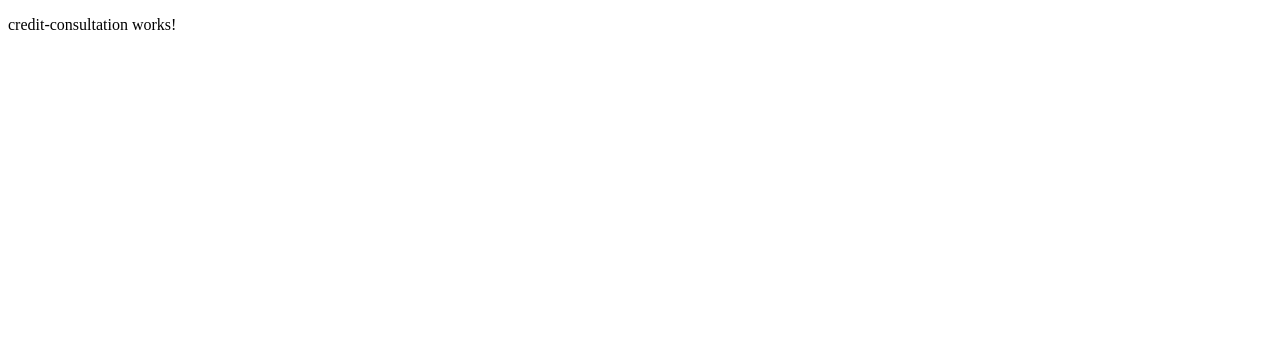
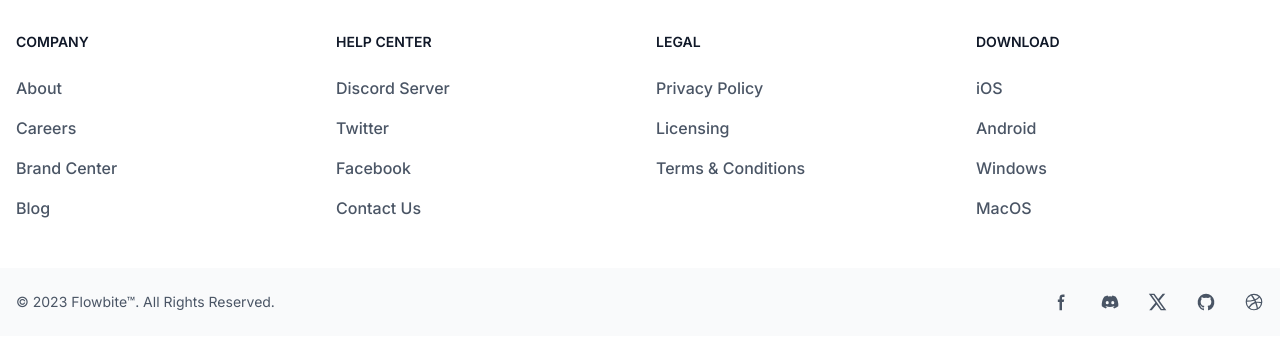
Before and after one commit to JeffersonDomingos/credits-front, an Angular app: page / in a window 1280 px wide. Shown: the top 350 px of the page. Built offline with nearby package versions, Linux system fonts and the light colour scheme.

Commit message:
feature: create credit consultation component and up version angular to 20

```diff
--- a/angular.json
+++ b/angular.json
@@ -15,7 +15,7 @@
       "prefix": "app",
       "architect": {
         "build": {
-          "builder": "@angular-devkit/build-angular:application",
+          "builder": "@angular/build:application",
           "options": {
             "outputPath": "dist/credits-front",
             "index": "src/index.html",
@@ -61,7 +61,7 @@
           "defaultConfiguration": "production"
         },
         "serve": {
-          "builder": "@angular-devkit/build-angular:dev-server",
+          "builder": "@angular/build:dev-server",
           "configurations": {
             "production": {
               "buildTarget": "credits-front:build:production"
@@ -73,10 +73,10 @@
           "defaultConfiguration": "development"
         },
         "extract-i18n": {
-          "builder": "@angular-devkit/build-angular:extract-i18n"
+          "builder": "@angular/build:extract-i18n"
         },
         "test": {
-          "builder": "@angular-devkit/build-angular:karma",
+          "builder": "@angular/build:karma",
           "options": {
             "polyfills": [
               "zone.js",
@@ -101,5 +101,31 @@
   },
   "cli": {
     "analytics": false
+  },
+  "schematics": {
+    "@schematics/angular:component": {
+      "type": "component"
+    },
+    "@schematics/angular:directive": {
+      "type": "directive"
+    },
+    "@schematics/angular:service": {
+      "type": "service"
+    },
+    "@schematics/angular:guard": {
+      "typeSeparator": "."
+    },
+    "@schematics/angular:interceptor": {
+      "typeSeparator": "."
+    },
+    "@schematics/angular:module": {
+      "typeSeparator": "."
+    },
+    "@schematics/angular:pipe": {
+      "typeSeparator": "."
+    },
+    "@schematics/angular:resolver": {
+      "typeSeparator": "."
+    }
   }
 }
--- a/src/app/app.component.ts
+++ b/src/app/app.component.ts
@@ -1,6 +1,8 @@
-import { Component } from '@angular/core';
+import { Component, OnInit } from '@angular/core';
 import { RouterOutlet } from '@angular/router';
-import { CreditConsultationComponent } from './app/credit-consultation/credit-consultation.component';
+import { CreditConsultationComponent } from './credit-consultation/credit-consultation.component';
+import { initFlowbite } from 'flowbite';
+
 
 @Component({
   selector: 'app-root',
@@ -10,4 +12,8 @@
 })
 export class AppComponent {
   title = 'credits-front';
+
+  ngOnInit(): void {
+    initFlowbite();
+  }
 }
--- a/src/app/app/credit-consultation/credit-consultation.component.html
+++ /dev/null
@@ -1 +0,0 @@
-<p>credit-consultation works!</p>
--- /dev/null
+++ b/src/app/credit-consultation/credit-consultation.component.html
@@ -0,0 +1,99 @@
+
+
+<footer class="bg-neutral-primary">
+    <div class="mx-auto w-full max-w-screen-xl">
+      <div class="grid grid-cols-2 gap-8 px-4 py-6 lg:py-8 md:grid-cols-4">
+        <div>
+            <h2 class="mb-6 text-sm font-semibold text-heading uppercase">Company</h2>
+            <ul class="text-body font-medium">
+                <li class="mb-4">
+                    <a href="#" class=" hover:underline">About</a>
+                </li>
+                <li class="mb-4">
+                    <a href="#" class="hover:underline">Careers</a>
+                </li>
+                <li class="mb-4">
+                    <a href="#" class="hover:underline">Brand Center</a>
+                </li>
+                <li class="mb-4">
+                    <a href="#" class="hover:underline">Blog</a>
+                </li>
+            </ul>
+        </div>
+        <div>
+            <h2 class="mb-6 text-sm font-semibold text-heading uppercase">Help center</h2>
+            <ul class="text-body font-medium">
+                <li class="mb-4">
+                    <a href="#" class="hover:underline">Discord Server</a>
+                </li>
+                <li class="mb-4">
+                    <a href="#" class="hover:underline">Twitter</a>
+                </li>
+                <li class="mb-4">
+                    <a href="#" class="hover:underline">Facebook</a>
+                </li>
+                <li class="mb-4">
+                    <a href="#" class="hover:underline">Contact Us</a>
+                </li>
+            </ul>
+        </div>
+        <div>
+            <h2 class="mb-6 text-sm font-semibold text-heading uppercase">Legal</h2>
+            <ul class="text-body font-medium">
+                <li class="mb-4">
+                    <a href="#" class="hover:underline">Privacy Policy</a>
+                </li>
+                <li class="mb-4">
+                    <a href="#" class="hover:underline">Licensing</a>
+                </li>
+                <li class="mb-4">
+                    <a href="#" class="hover:underline">Terms &amp; Conditions</a>
+                </li>
+            </ul>
+        </div>
+        <div>
+            <h2 class="mb-6 text-sm font-semibold text-heading uppercase">Download</h2>
+            <ul class="text-body font-medium">
+                <li class="mb-4">
+                    <a href="#" class="hover:underline">iOS</a>
+                </li>
+                <li class="mb-4">
+                    <a href="#" class="hover:underline">Android</a>
+                </li>
+                <li class="mb-4">
+                    <a href="#" class="hover:underline">Windows</a>
+                </li>
+                <li class="mb-4">
+                    <a href="#" class="hover:underline">MacOS</a>
+                </li>
+            </ul>
+        </div>
+    </div>
+    <div class="px-4 py-6 bg-neutral-secondary-soft md:flex md:items-center md:justify-between">
+        <span class="text-sm text-body sm:text-center">© 2023 <a href="https://flowbite.com/">Flowbite™</a>. All Rights Reserved.
+        </span>
+        <div class="flex mt-4 sm:justify-center md:mt-0 space-x-2 rtl:space-x-reverse">
+          <a href="#" class="text-body hover:text-heading">
+                <svg class="w-5 h-5" aria-hidden="true" xmlns="http://www.w3.org/2000/svg" width="24" height="24" fill="currentColor" viewBox="0 0 24 24"><path fill-rule="evenodd" d="M13.135 6H15V3h-1.865a4.147 4.147 0 0 0-4.142 4.142V9H7v3h2v9.938h3V12h2.021l.592-3H12V6.591A.6.6 0 0 1 12.592 6h.543Z" clip-rule="evenodd"/></svg>
+                <span class="sr-only">Facebook page</span>
+            </a>
+            <a href="#" class="text-body hover:text-heading ms-5">
+                <svg class="w-5 h-5" aria-hidden="true" xmlns="http://www.w3.org/2000/svg" width="24" height="24" fill="currentColor" viewBox="0 0 24 24"><path d="M18.942 5.556a16.3 16.3 0 0 0-4.126-1.3 12.04 12.04 0 0 0-.529 1.1 15.175 15.175 0 0 0-4.573 0 11.586 11.586 0 0 0-.535-1.1 16.274 16.274 0 0 0-4.129 1.3 17.392 17.392 0 0 0-2.868 11.662 15.785 15.785 0 0 0 4.963 2.521c.41-.564.773-1.16 1.084-1.785a10.638 10.638 0 0 1-1.706-.83c.143-.106.283-.217.418-.331a11.664 11.664 0 0 0 10.118 0c.137.114.277.225.418.331-.544.328-1.116.606-1.71.832a12.58 12.58 0 0 0 1.084 1.785 16.46 16.46 0 0 0 5.064-2.595 17.286 17.286 0 0 0-2.973-11.59ZM8.678 14.813a1.94 1.94 0 0 1-1.8-2.045 1.93 1.93 0 0 1 1.8-2.047 1.918 1.918 0 0 1 1.8 2.047 1.929 1.929 0 0 1-1.8 2.045Zm6.644 0a1.94 1.94 0 0 1-1.8-2.045 1.93 1.93 0 0 1 1.8-2.047 1.919 1.919 0 0 1 1.8 2.047 1.93 1.93 0 0 1-1.8 2.045Z"/></svg>
+                <span class="sr-only">Discord community</span>
+            </a>
+            <a href="#" class="text-body hover:text-heading ms-5">
+            <svg class="w-5 h-5" aria-hidden="true" xmlns="http://www.w3.org/2000/svg" width="24" height="24" fill="currentColor" viewBox="0 0 24 24"><path d="M13.795 10.533 20.68 2h-3.073l-5.255 6.517L7.69 2H1l7.806 10.91L1.47 22h3.074l5.705-7.07L15.31 22H22l-8.205-11.467Zm-2.38 2.95L9.97 11.464 4.36 3.627h2.31l4.528 6.317 1.443 2.02 6.018 8.409h-2.31l-4.934-6.89Z"/></svg>
+            <span class="sr-only">Twitter page</span>
+            </a>
+            <a href="#" class="text-body hover:text-heading ms-5">
+                <svg class="w-5 h-5" aria-hidden="true" xmlns="http://www.w3.org/2000/svg" width="24" height="24" fill="currentColor" viewBox="0 0 24 24"><path fill-rule="evenodd" d="M12.006 2a9.847 9.847 0 0 0-6.484 2.44 10.32 10.32 0 0 0-3.393 6.17 10.48 10.48 0 0 0 1.317 6.955 10.045 10.045 0 0 0 5.4 4.418c.504.095.683-.223.683-.494 0-.245-.01-1.052-.014-1.908-2.78.62-3.366-1.21-3.366-1.21a2.711 2.711 0 0 0-1.11-1.5c-.907-.637.07-.621.07-.621.317.044.62.163.885.346.266.183.487.426.647.71.135.253.318.476.538.655a2.079 2.079 0 0 0 2.37.196c.045-.52.27-1.006.635-1.37-2.219-.259-4.554-1.138-4.554-5.07a4.022 4.022 0 0 1 1.031-2.75 3.77 3.77 0 0 1 .096-2.713s.839-.275 2.749 1.05a9.26 9.26 0 0 1 5.004 0c1.906-1.325 2.74-1.05 2.74-1.05.37.858.406 1.828.101 2.713a4.017 4.017 0 0 1 1.029 2.75c0 3.939-2.339 4.805-4.564 5.058a2.471 2.471 0 0 1 .679 1.897c0 1.372-.012 2.477-.012 2.814 0 .272.18.592.687.492a10.05 10.05 0 0 0 5.388-4.421 10.473 10.473 0 0 0 1.313-6.948 10.32 10.32 0 0 0-3.39-6.165A9.847 9.847 0 0 0 12.007 2Z" clip-rule="evenodd"/></svg>
+                <span class="sr-only">GitHub account</span>
+            </a>
+            <a href="#" class="text-body hover:text-heading ms-5">
+                <svg class="w-5 h-5" aria-hidden="true" xmlns="http://www.w3.org/2000/svg" width="24" height="24" fill="currentColor" viewBox="0 0 24 24"><path fill-rule="evenodd" d="M12 2a10 10 0 1 0 10 10A10.009 10.009 0 0 0 12 2Zm6.613 4.614a8.523 8.523 0 0 1 1.93 5.32 20.093 20.093 0 0 0-5.949-.274c-.059-.149-.122-.292-.184-.441a23.879 23.879 0 0 0-.566-1.239 11.41 11.41 0 0 0 4.769-3.366ZM10 3.707a8.82 8.82 0 0 1 2-.238 8.5 8.5 0 0 1 5.664 2.152 9.608 9.608 0 0 1-4.476 3.087A45.755 45.755 0 0 0 10 3.707Zm-6.358 6.555a8.57 8.57 0 0 1 4.73-5.981 53.99 53.99 0 0 1 3.168 4.941 32.078 32.078 0 0 1-7.9 1.04h.002Zm2.01 7.46a8.51 8.51 0 0 1-2.2-5.707v-.262a31.641 31.641 0 0 0 8.777-1.219c.243.477.477.964.692 1.449-.114.032-.227.067-.336.1a13.569 13.569 0 0 0-6.942 5.636l.009.003ZM12 20.556a8.508 8.508 0 0 1-5.243-1.8 11.717 11.717 0 0 1 6.7-5.332.509.509 0 0 1 .055-.02 35.65 35.65 0 0 1 1.819 6.476 8.476 8.476 0 0 1-3.331.676Zm4.772-1.462A37.232 37.232 0 0 0 15.113 13a12.513 12.513 0 0 1 5.321.364 8.56 8.56 0 0 1-3.66 5.73h-.002Z" clip-rule="evenodd"/></svg>
+                <span class="sr-only">Dribbble account</span>
+            </a>
+        </div>
+      </div>
+    </div>
+</footer>
--- a/src/styles.scss
+++ b/src/styles.scss
@@ -1 +1,8 @@
 /* You can add global styles to this file, and also import other style files */
+
+@import "tailwindcss";
+@import url('https://fonts.googleapis.com/css2?family=Inter:wght@300;400;500;600;700;800&display=swap');
+@import "flowbite/src/themes/default";
+
+/* input.css */
+@custom-variant dark (&:where(.dark, .dark *));
--- /dev/null
+++ b/tailwind.config.js
@@ -0,0 +1,11 @@
+module.exports = {
+  darkMode: 'class',
+  content: [
+    "./src/**/*.{html,ts}",
+    "./node_modules/flowbite/**/*.js",
+    "./node_modules/flowbite-angular/**/*.js"
+  ],
+  plugins: [
+    require('flowbite/plugin')
+  ]
+}
```
Also changed, not shown: package.json (+15 -11 lines), .postcssrc.json (added), src/app/credit-consultation/credit-consultation.component.scss (added), src/app/credit-consultation/credit-consultation.component.ts (renamed from src/app/app/credit-consultation/credit-consultation.component.ts), 2 other files (tests, documents, lock files or other folders).
